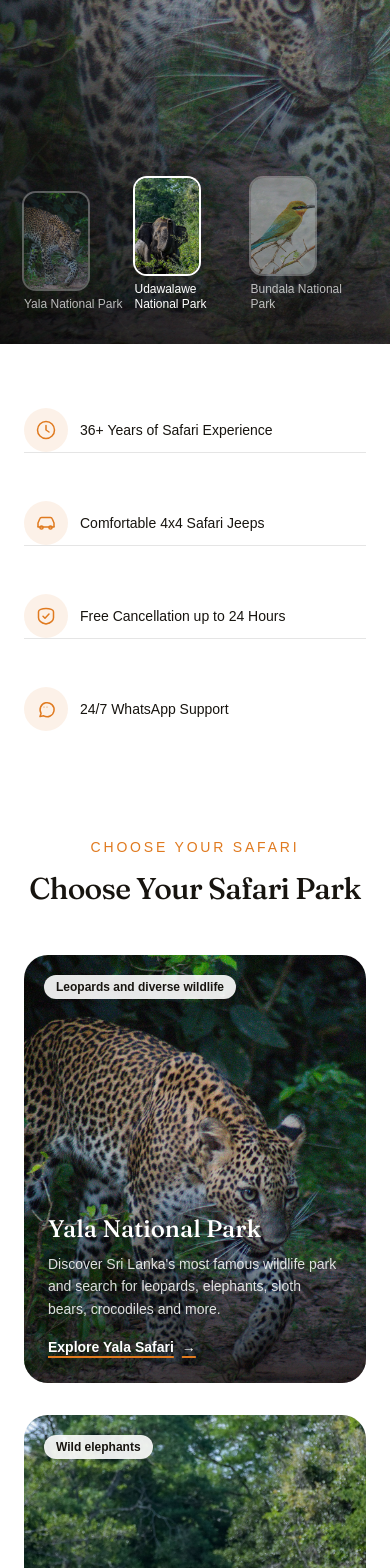
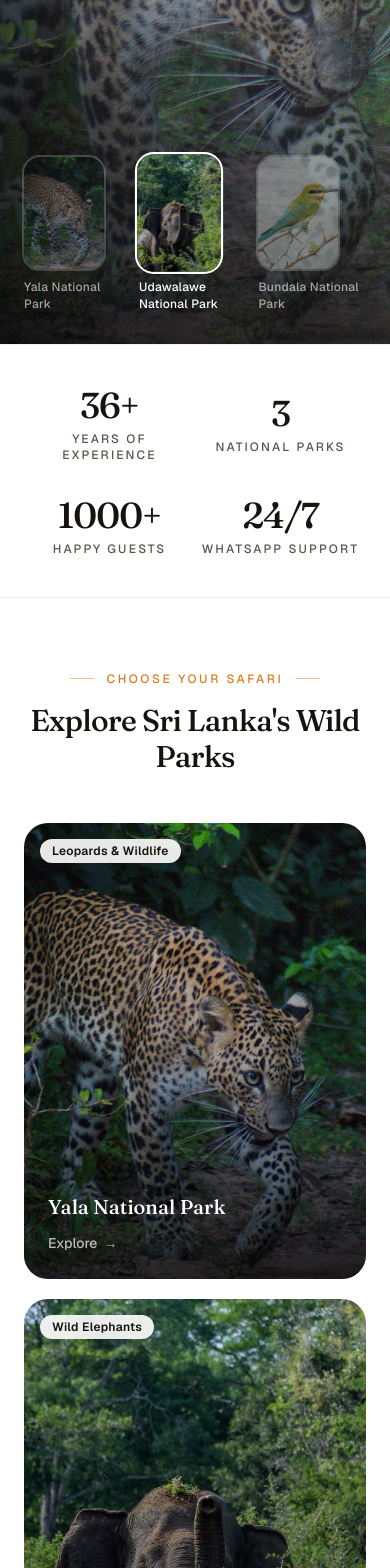
Before and after one commit to sarangas001/yala-leopard-safari-tours, a Next.js app: page / in a window 390 px wide. Shown: the part 432-2000 px from the top of the page. Built offline with nearby package versions, Linux system fonts and the light colour scheme.

Commit message:
feat: add landing page components and global styles for safari tours

```diff
--- a/app/globals.css
+++ b/app/globals.css
@@ -17,10 +17,13 @@
   --color-brand-orange-light: #f6a949;
   --color-brand-ink: #17140f;
   --color-brand-ink-muted: #5a544a;
+  --color-brand-cream: #f7f5f1;
 }
 
 body {
   background: var(--background);
   color: var(--foreground);
-  font-family: Arial, Helvetica, sans-serif;
+  font-family: var(--font-geist-sans), system-ui, sans-serif;
+  -webkit-font-smoothing: antialiased;
+  text-rendering: optimizeLegibility;
 }
--- a/components/AboutPreview.tsx
+++ b/components/AboutPreview.tsx
@@ -1,40 +1,62 @@
 import Image from "next/image";
 import Reveal from "@/components/Reveal";
 
+const STATS = [
+  { value: "36+", label: "Years guiding" },
+  { value: "3", label: "Parks covered" },
+  { value: "1,000+", label: "Guests hosted" },
+];
+
 export default function AboutPreview() {
   return (
-    <section className="w-full bg-white">
+    <section id="about" className="w-full bg-white">
       <div className="mx-auto max-w-[1600px] px-6 py-16 sm:px-10 sm:py-20 lg:px-20 lg:py-24">
-        <div className="grid grid-cols-1 items-center gap-10 lg:grid-cols-2 lg:gap-16">
+        <div className="grid grid-cols-1 items-center gap-12 lg:grid-cols-2 lg:gap-20">
           <Reveal className="lg:order-2">
-            <div className="relative aspect-4/3 w-full overflow-hidden rounded-3xl">
+            <div className="relative aspect-[4/3] w-full overflow-hidden rounded-3xl shadow-2xl shadow-black/10">
               <Image
                 src="/images/scenic/guide-jeep.jpg"
                 alt="Safari guide and jeep in Yala National Park"
                 fill
                 sizes="(min-width: 1024px) 50vw, 100vw"
-                quality={75}
+                quality={80}
                 className="object-cover"
               />
             </div>
           </Reveal>
 
-          <Reveal delay={0.1} className="lg:order-1">
-            <span className="text-sm font-medium uppercase tracking-[0.2em] text-brand-orange">
+          <Reveal delay={0.12} className="lg:order-1">
+            <span className="inline-flex items-center gap-3 text-xs font-medium uppercase tracking-[0.22em] text-brand-orange">
+              <span className="h-px w-6 bg-brand-orange/50" aria-hidden="true" />
               About Us
             </span>
-            <h2 className="mt-3 font-display text-3xl font-medium tracking-tight text-brand-ink sm:text-4xl lg:text-5xl">
+            <h2 className="mt-4 font-display text-3xl font-medium tracking-tight text-brand-ink sm:text-4xl lg:text-5xl">
               Local Safari Experience Since 1990
             </h2>
-            <p className="mt-5 max-w-lg text-base leading-relaxed text-brand-ink-muted sm:text-lg">
+            <p className="mt-5 max-w-md text-base leading-relaxed text-brand-ink-muted">
               Founded by Kumara, Yala Leopard Safari Tours draws on more than 36
               years of local safari experience across Sri Lanka&apos;s southern
               parks. Our goal has always been simple: share the island&apos;s
               wildlife responsibly, with guides who know these parks like home.
             </p>
+
+            {/* Inline stats */}
+            <div className="mt-8 flex flex-wrap gap-8 border-t border-black/[0.07] pt-8">
+              {STATS.map((stat) => (
+                <div key={stat.label}>
+                  <span className="font-display text-3xl font-medium text-brand-ink">
+                    {stat.value}
+                  </span>
+                  <p className="mt-0.5 text-xs font-medium uppercase tracking-[0.15em] text-brand-ink-muted">
+                    {stat.label}
+                  </p>
+                </div>
+              ))}
+            </div>
+
             <a
               href="#"
-              className="mt-8 inline-flex items-center gap-2 rounded-full bg-brand-orange px-7 py-3.5 text-sm font-semibold text-white transition-colors hover:bg-brand-orange-dark"
+              className="mt-8 inline-flex items-center gap-2 rounded-full bg-brand-orange px-7 py-3.5 text-sm font-semibold text-white shadow-md shadow-brand-orange/25 transition-all hover:bg-brand-orange-dark hover:shadow-lg hover:shadow-brand-orange/30"
             >
               Our Story
               <span aria-hidden="true">→</span>
--- a/components/Hero.tsx
+++ b/components/Hero.tsx
@@ -257,11 +257,13 @@ export default function Hero() {
 
         <div className="relative z-10 flex h-full flex-col px-6 pt-20 pb-8 sm:px-10 sm:pt-24 sm:pb-10 lg:px-20 lg:pt-28 lg:pb-12">
           <div ref={introRef} className="mb-8 max-w-xl text-white">
-            <span className="text-sm font-medium uppercase tracking-[0.2em] text-white">
+            <span className="inline-flex items-center gap-3 text-xs font-medium uppercase tracking-[0.25em] text-white/80">
+              <span className="h-px w-8 bg-white/40" aria-hidden="true" />
               Sri Lanka Safari Tours
+              <span className="h-px w-8 bg-white/40" aria-hidden="true" />
             </span>
 
-            <div className="mt-4 grid">
+            <div className="mt-5 grid">
               {DESTINATIONS.map((destination, i) => (
                 <div
                   key={destination.id}
@@ -280,7 +282,7 @@ export default function Hero() {
                   <h1 className="font-display text-4xl font-medium leading-[1.05] tracking-tight sm:text-5xl lg:text-6xl">
                     {destination.name}
                   </h1>
-                  <p className="mt-4 max-w-md text-base leading-relaxed text-white/85 sm:text-lg">
+                  <p className="mt-4 max-w-md text-sm leading-relaxed text-white/75 sm:text-base">
                     {destination.description}
                   </p>
                 </div>
@@ -289,7 +291,7 @@ export default function Hero() {
 
             <a
               href="#enquire"
-              className="mt-6 inline-flex items-center gap-2 rounded-full bg-white px-6 py-3 text-sm font-semibold text-brand-ink transition-colors hover:bg-white/90 focus-visible:outline-2 focus-visible:outline-offset-2 focus-visible:outline-brand-ink sm:mt-8"
+              className="mt-8 inline-flex items-center gap-2 rounded-full bg-white px-7 py-3.5 text-sm font-semibold text-brand-ink shadow-lg shadow-black/20 transition-all hover:bg-white/95 hover:shadow-xl hover:shadow-black/25 focus-visible:outline-2 focus-visible:outline-offset-2 focus-visible:outline-brand-ink"
             >
               Plan your safari
               <span aria-hidden="true">→</span>
@@ -319,28 +321,28 @@ export default function Hero() {
                 >
                   <span
                     className={
-                      "relative block h-24 w-16 overflow-hidden rounded-xl ring-2 transition-[ring-color,transform] duration-300 sm:h-32 sm:w-24 " +
+                      "relative block h-28 w-20 overflow-hidden rounded-2xl ring-2 transition-all duration-300 sm:h-36 sm:w-28 " +
                       (i === active
-                        ? "ring-white"
-                        : "ring-white/30 group-hover:ring-white/70")
+                        ? "ring-white scale-105"
+                        : "ring-white/20 group-hover:ring-white/60 group-hover:scale-102")
                     }
                   >
                     <Image
                       src={destination.image}
                       alt=""
                       fill
-                      sizes="96px"
+                      sizes="112px"
                       quality={55}
                       className={
-                        "object-cover transition-opacity duration-300 " +
-                        (i === active ? "opacity-100" : "opacity-60 group-hover:opacity-90")
+                        "object-cover transition-all duration-500 " +
+                        (i === active ? "opacity-100" : "opacity-50 group-hover:opacity-85")
                       }
                     />
                   </span>
                   <span
                     className={
-                      "mt-2 block max-w-[6.5rem] text-xs font-medium leading-tight transition-colors duration-300 sm:text-sm " +
-                      (i === active ? "text-white" : "text-white/70 group-hover:text-white")
+                      "mt-2.5 block max-w-[7rem] text-xs font-medium leading-snug tracking-wide transition-colors duration-300 " +
+                      (i === active ? "text-white" : "text-white/60 group-hover:text-white/90")
                     }
                   >
                     {destination.name}
--- a/components/SafariParks.tsx
+++ b/components/SafariParks.tsx
@@ -5,22 +5,19 @@ const PARKS = [
   {
     id: "yala",
     name: "Yala National Park",
-    bestFor: "Leopards and diverse wildlife",
-    copy: "Discover Sri Lanka's most famous wildlife park and search for leopards, elephants, sloth bears, crocodiles and more.",
+    bestFor: "Leopards & Wildlife",
     image: "/images/parks/yala.jpg",
   },
   {
     id: "udawalawe",
     name: "Udawalawe National Park",
-    bestFor: "Wild elephants",
-    copy: "Explore open grasslands and reservoirs in one of Sri Lanka's best parks for elephant sightings.",
+    bestFor: "Wild Elephants",
     image: "/images/parks/udawalawe.jpg",
   },
   {
     id: "bundala",
     name: "Bundala National Park",
-    bestFor: "Birdwatching and wetlands",
-    copy: "Experience a quieter wetland safari famous for migratory birds, crocodiles, elephants and coastal landscapes.",
+    bestFor: "Birds & Wetlands",
     image: "/images/parks/bundala.jpg",
   },
 ];
@@ -30,37 +27,50 @@ export default function SafariParks() {
     <section className="w-full bg-white">
       <div className="mx-auto max-w-[1600px] px-6 py-16 sm:px-10 sm:py-20 lg:px-20 lg:py-24">
         <Reveal className="mx-auto max-w-2xl text-center">
-          <span className="text-sm font-medium uppercase tracking-[0.2em] text-brand-orange">
+          <span className="inline-flex items-center gap-3 text-xs font-medium uppercase tracking-[0.22em] text-brand-orange">
+            <span className="h-px w-6 bg-brand-orange/50" aria-hidden="true" />
             Choose Your Safari
+            <span className="h-px w-6 bg-brand-orange/50" aria-hidden="true" />
           </span>
-          <h2 className="mt-3 font-display text-3xl font-medium tracking-tight text-brand-ink sm:text-4xl lg:text-5xl">
-            Choose Your Safari Park
+          <h2 className="mt-4 font-display text-3xl font-medium tracking-tight text-brand-ink sm:text-4xl lg:text-5xl">
+            Explore Sri Lanka&apos;s Wild Parks
           </h2>
         </Reveal>
 
-        <div className="mt-12 grid grid-cols-1 gap-8 sm:grid-cols-2 lg:mt-16 lg:grid-cols-3">
+        <div className="mt-12 grid grid-cols-1 gap-5 sm:grid-cols-2 lg:mt-16 lg:grid-cols-3">
           {PARKS.map((park, i) => (
             <Reveal key={park.id} delay={i * 0.1}>
               <a href={`/#park-${park.id}`} className="group block">
-                <div className="relative aspect-[4/5] w-full overflow-hidden rounded-3xl">
+                <div className="relative aspect-[3/4] w-full overflow-hidden rounded-3xl">
                   <Image
                     src={park.image}
                     alt={park.name}
                     fill
                     sizes="(min-width: 1024px) 33vw, (min-width: 640px) 50vw, 100vw"
                     quality={75}
-                    className="object-cover transition-transform duration-500 group-hover:scale-105"
+                    className="object-cover transition-transform duration-700 group-hover:scale-105"
                   />
-                  <div className="absolute inset-0 bg-linear-to-t from-black/70 via-black/10 to-transparent" />
-                  <span className="absolute left-5 top-5 rounded-full bg-white/90 px-3 py-1 text-xs font-semibold text-brand-ink">
+                  {/* subtle gradient – bottom only */}
+                  <div className="absolute inset-0 bg-gradient-to-t from-black/80 via-black/20 to-transparent" />
+
+                  {/* pill badge top-left */}
+                  <span className="absolute left-4 top-4 rounded-full bg-white/90 px-3 py-1 text-xs font-semibold tracking-wide text-brand-ink backdrop-blur-sm">
                     {park.bestFor}
                   </span>
+
+                  {/* bottom text */}
                   <div className="absolute inset-x-0 bottom-0 p-6">
-                    <h3 className="font-display text-2xl font-medium text-white">{park.name}</h3>
-                    <p className="mt-2 text-sm leading-relaxed text-white/85">{park.copy}</p>
-                    <span className="mt-4 inline-flex items-center gap-2 text-sm font-semibold text-white underline decoration-brand-orange decoration-2 underline-offset-4">
-                      Explore {park.name.split(" ")[0]} Safari
-                      <span aria-hidden="true">→</span>
+                    <h3 className="font-display text-xl font-medium text-white sm:text-2xl">
+                      {park.name}
+                    </h3>
+                    <span className="mt-3 inline-flex items-center gap-1.5 text-sm font-medium text-white/70 transition-colors duration-300 group-hover:text-white">
+                      Explore
+                      <span
+                        aria-hidden="true"
+                        className="transition-transform duration-300 group-hover:translate-x-1"
+                      >
+                        →
+                      </span>
                     </span>
                   </div>
                 </div>
--- a/components/TrustStrip.tsx
+++ b/components/TrustStrip.tsx
@@ -1,72 +1,33 @@
 import Reveal from "@/components/Reveal";
 
-const ITEMS = [
-  {
-    label: "36+ Years of Safari Experience",
-    icon: (
-      <svg viewBox="0 0 24 24" fill="none" className="h-6 w-6" aria-hidden="true">
-        <circle cx="12" cy="12" r="8.5" stroke="currentColor" strokeWidth="1.5" />
-        <path d="M12 7.5V12l3 2" stroke="currentColor" strokeWidth="1.5" strokeLinecap="round" strokeLinejoin="round" />
-      </svg>
-    ),
-  },
-  {
-    label: "Comfortable 4x4 Safari Jeeps",
-    icon: (
-      <svg viewBox="0 0 24 24" fill="none" className="h-6 w-6" aria-hidden="true">
-        <path
-          d="M4 16V12l1.8-4.2A2 2 0 0 1 7.6 6.5h8.8a2 2 0 0 1 1.8 1.3L20 12v4"
-          stroke="currentColor"
-          strokeWidth="1.5"
-          strokeLinejoin="round"
-        />
-        <path d="M4 16h16" stroke="currentColor" strokeWidth="1.5" strokeLinecap="round" />
-        <circle cx="7.5" cy="16.5" r="1.6" stroke="currentColor" strokeWidth="1.5" />
-        <circle cx="16.5" cy="16.5" r="1.6" stroke="currentColor" strokeWidth="1.5" />
-      </svg>
-    ),
-  },
-  {
-    label: "Free Cancellation up to 24 Hours",
-    icon: (
-      <svg viewBox="0 0 24 24" fill="none" className="h-6 w-6" aria-hidden="true">
-        <path
-          d="M12 4.5c4.14 0 7.5 1.4 7.5 3.13v6.06c0 3.15-3.51 5.36-7.5 6.31-3.99-.95-7.5-3.16-7.5-6.31V7.63c0-1.73 3.36-3.13 7.5-3.13Z"
-          stroke="currentColor"
-          strokeWidth="1.5"
-          strokeLinejoin="round"
-        />
-        <path d="M9 12.2l2 2 4-4.2" stroke="currentColor" strokeWidth="1.5" strokeLinecap="round" strokeLinejoin="round" />
-      </svg>
-    ),
-  },
-  {
-    label: "24/7 WhatsApp Support",
-    icon: (
-      <svg viewBox="0 0 24 24" fill="none" className="h-6 w-6" aria-hidden="true">
-        <path
-          d="M6 19.5l1.1-3.2a7 7 0 1 1 2.6 2.5L6 19.5Z"
-          stroke="currentColor"
-          strokeWidth="1.5"
-          strokeLinejoin="round"
-        />
-        <path d="M9.5 10a.5.5 0 1 0 1 0 .5.5 0 0 0-1 0Zm3 0a.5.5 0 1 0 1 0 .5.5 0 0 0-1 0Z" fill="currentColor" />
-      </svg>
-    ),
-  },
+const STATS = [
+  { value: "36+", label: "Years of Experience" },
+  { value: "3", label: "National Parks" },
+  { value: "1000+", label: "Happy Guests" },
+  { value: "24/7", label: "WhatsApp Support" },
 ];
 
 export default function TrustStrip() {
   return (
-    <section className="w-full bg-white">
+    <section className="w-full border-y border-black/[0.06] bg-white">
       <Reveal className="mx-auto max-w-[1600px] px-6 py-10 sm:px-10 lg:px-20">
-        <div className="grid grid-cols-1 gap-6 divide-y divide-black/10 sm:grid-cols-2 sm:gap-8 sm:divide-y-0 lg:grid-cols-4">
-          {ITEMS.map((item, i) => (
-            <div key={item.label} className={"flex items-center gap-3 pt-6 sm:pt-0" + (i === 0 ? " pt-0" : "")}>
-              <span className="flex h-11 w-11 shrink-0 items-center justify-center rounded-full bg-brand-orange/10 text-brand-orange">
-                {item.icon}
+        <div className="grid grid-cols-2 gap-y-8 lg:grid-cols-4">
+          {STATS.map((stat, i) => (
+            <div
+              key={stat.label}
+              className={
+                "flex flex-col items-center justify-center text-center " +
+                (i < STATS.length - 1
+                  ? "lg:border-r lg:border-black/[0.07]"
+                  : "")
+              }
+            >
+              <span className="font-display text-4xl font-medium tracking-tight text-brand-ink sm:text-5xl">
+                {stat.value}
               </span>
-              <span className="text-sm font-medium text-brand-ink">{item.label}</span>
+              <span className="mt-1.5 text-xs font-medium uppercase tracking-[0.18em] text-brand-ink-muted">
+                {stat.label}
+              </span>
             </div>
           ))}
         </div>
```
Also changed, not shown: components/FeaturedSafari.tsx (+14 -13 lines), components/FinalCta.tsx (+19 -9 lines), components/Footer.tsx (+29 -14 lines), components/HowItWorks.tsx (+32 -27 lines), components/Testimonials.tsx (+32 -17 lines), components/WhyChooseUs.tsx (+37 -23 lines), components/WildlifeGrid.tsx (+22 -12 lines).
